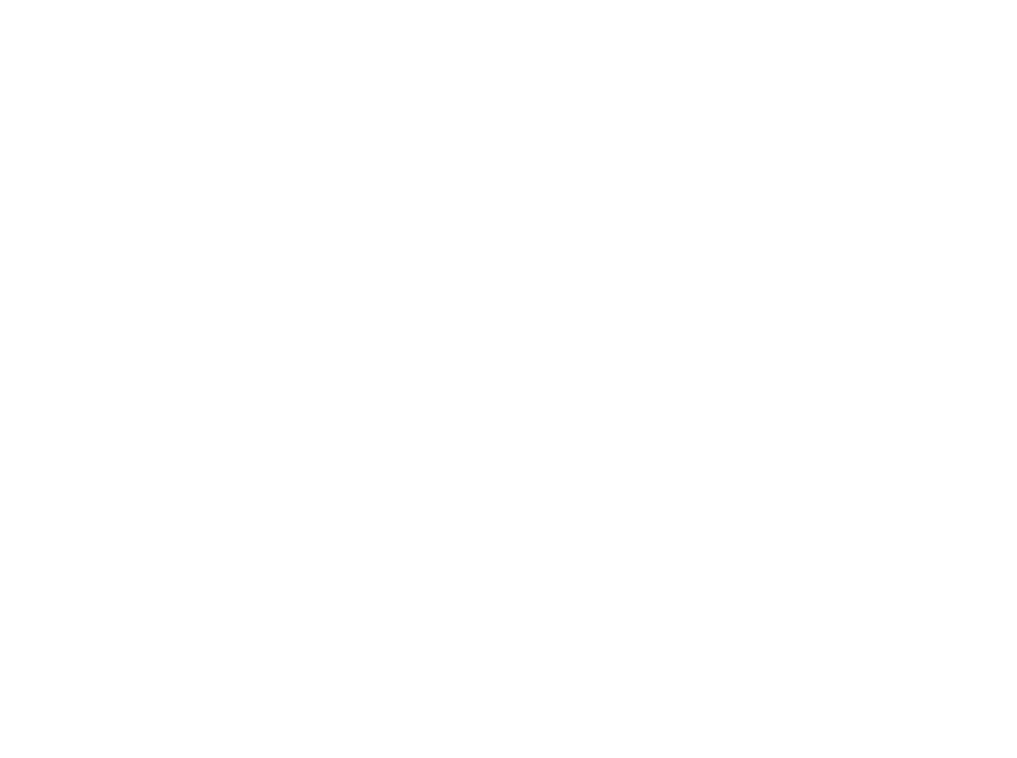
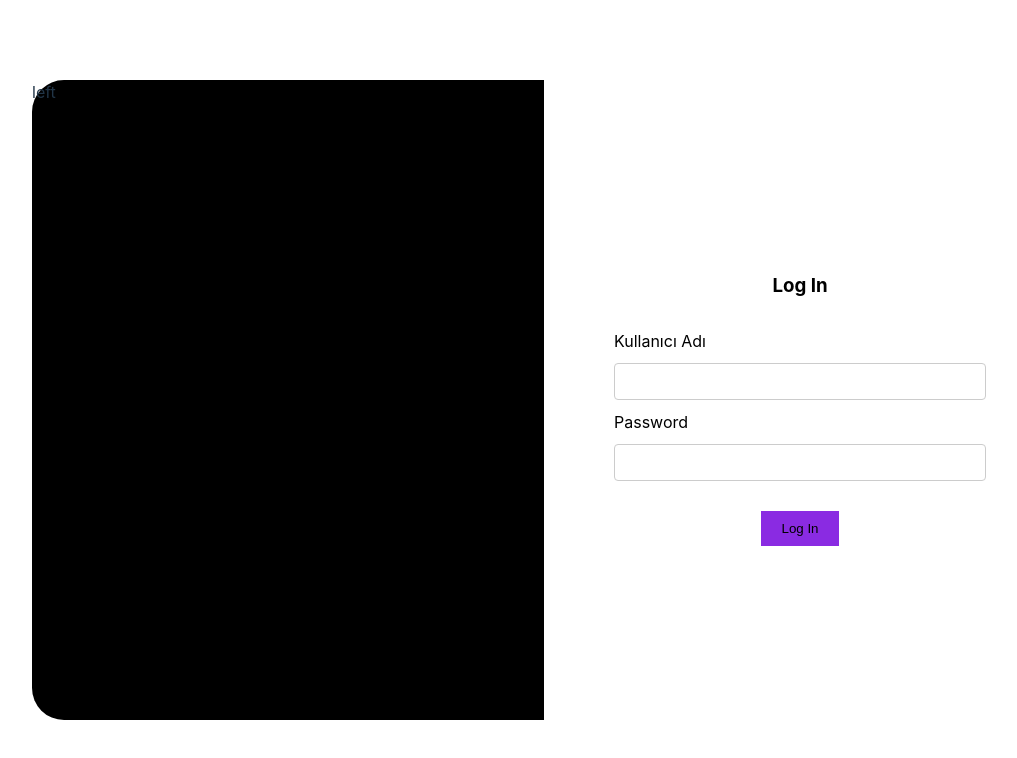
Before and after one commit to yigitcanlotec/challenge-4-todo-yigit, a React (Vite) app in the folder client/: page /login in a window 1280 px wide. Before the commit this address had no page. Shown: the top 758 px of the page, without its empty margins (96-1113 px from the left). Built offline with nearby package versions, Linux system fonts and the light colour scheme.

Commit message:
Added login page.

```diff
--- a/client/src/App.jsx
+++ b/client/src/App.jsx
@@ -1,3 +1,4 @@
+import LoginPage from './views/LoginPage';
 import WelcomePage from './views/WelcomePage.jsx';
 import { BrowserRouter as Router, Route, Routes } from 'react-router-dom';
 
@@ -6,6 +7,7 @@
     <Router>
       <Routes>
         <Route path='/' element={<WelcomePage />} />
+        <Route path='/login' element={<LoginPage />} />
       </Routes>
     </Router>
   );
--- /dev/null
+++ b/client/src/views/LoginPage.jsx
@@ -0,0 +1,47 @@
+import { useState } from 'react';
+import './loginpage.css';
+
+function LoginPage() {
+  const [username, setUsername] = useState('');
+  const [password, setPassword] = useState('');
+
+  const inputUsername = (event) => {
+    setUsername(event.target.value);
+  };
+  const inputPassword = (event) => {
+    setPassword(event.target.value);
+  };
+  return (
+    <div className='login-container'>
+      <div className='login-container-left'>
+        <div className='container-1'>left</div>
+      </div>
+      <div className='login-container-right'>
+        <div className='container-2'>
+          <div className='elements-container'>
+            <h3>Log In</h3>
+            <label htmlFor='text-input'>Kullanıcı Adı</label>
+            <input
+              type='text'
+              id='text-input'
+              value={username}
+              onChange={inputUsername}
+            />
+            <label htmlFor='password-input'>Password</label>
+            <input
+              type='password'
+              id='password-input'
+              value={password}
+              onChange={inputPassword}
+            />
+            <div className='button-container'>
+              <input type='button' id='login-button' value='Log In' />
+            </div>
+          </div>
+        </div>
+      </div>
+    </div>
+  );
+}
+
+export default LoginPage;
--- a/client/src/views/WelcomePage.jsx
+++ b/client/src/views/WelcomePage.jsx
@@ -1,8 +1,18 @@
 import { useState } from 'react';
 import './welcomepage.css';
+import { useNavigate } from 'react-router-dom';
 
 function WelcomePage() {
   const [isVisible, setIsVisible] = useState(false);
+  const navigate = useNavigate();
+
+  const navigateToLogin = () => {
+    navigate('/login');
+  };
+
+  const navigateToRegister = () => {
+    navigate('/register');
+  };
 
   setTimeout(() => {
     document.querySelector('#todo-header').classList.add('lift-effect');
@@ -15,13 +25,13 @@
       <div>
         <button
           className={`login-button ${isVisible ? 'visible' : ''}`}
-          onClick={''}
+          onClick={navigateToLogin}
         >
           Log In
         </button>
         <button
           className={`register-button ${isVisible ? 'visible' : ''}`}
-          onClick={''}
+          onClick={navigateToRegister}
         >
           Register
         </button>
--- /dev/null
+++ b/client/src/views/loginpage.css
@@ -0,0 +1,87 @@
+.login-container {
+  margin: 0;
+  height: 100vh;
+  width: 100vw;
+  display: flex;
+  flex-direction: row;
+  /* align-items: center; */
+  /* justify-content: center; */
+}
+
+.login-container-left {
+  height: 100vh;
+  width: 50vw;
+  display: flex;
+  justify-content: end;
+  align-items: center;
+  background-color: white;
+}
+
+.container-1 {
+  height: 80vh;
+  width: 40vw;
+  background-color: black;
+  border-top-left-radius: 32px;
+  border-bottom-left-radius: 32px;
+}
+
+.login-container-right {
+  height: 100vh;
+  width: 50vw;
+  display: flex;
+  justify-content: start;
+  align-items: center;
+}
+
+.container-2 {
+  height: 80vh;
+  width: 40vw;
+  border-top-right-radius: 32px;
+  border-bottom-right-radius: 32px;
+  background-color: white;
+  color: black;
+  display: flex;
+  justify-content: center;
+  align-items: center;
+  overflow: hidden;
+}
+
+.elements-container {
+  margin: 10px;
+  display: flex;
+  flex-direction: column;
+
+  gap: 10px;
+}
+
+.elements-container > h3 {
+  text-align: center;
+}
+
+.elements-container > #text-input,
+#password-input {
+  border: 1px solid #ccc;
+  padding: 10px;
+  border-radius: 4px;
+  background-color: white;
+  width: 350px;
+}
+
+.button-container {
+  align-self: center;
+}
+
+#login-button {
+  background-color: blueviolet;
+  border: none;
+  outline: none;
+  box-shadow: none;
+  cursor: pointer;
+  transition: background-color 0.3s;
+  padding: 10px 20px;
+  margin-top: 20px;
+}
+
+#login-button:hover {
+  background-color: #2980b9; /* Slightly darker shade for hover */
+}
--- a/client/src/views/welcomepage.css
+++ b/client/src/views/welcomepage.css
@@ -34,12 +34,12 @@
   /* transition: display 2s ease; */
 }
 
-.myButton {
+button[class*='-button'] {
   opacity: 0;
   transition: opacity 3s ease;
 }
 
-.myButton.visible {
+button[class*='-button'].visible {
   opacity: 1;
 }
 
@@ -50,3 +50,8 @@
 button:focus-visible {
   outline: 4px auto -webkit-focus-ring-color;
 }
+
+.main-container > div {
+  display: flex;
+  gap: 10px;
+}
```
Also changed, not shown: client/src/routes/LoginRoutes.jsx (added).
